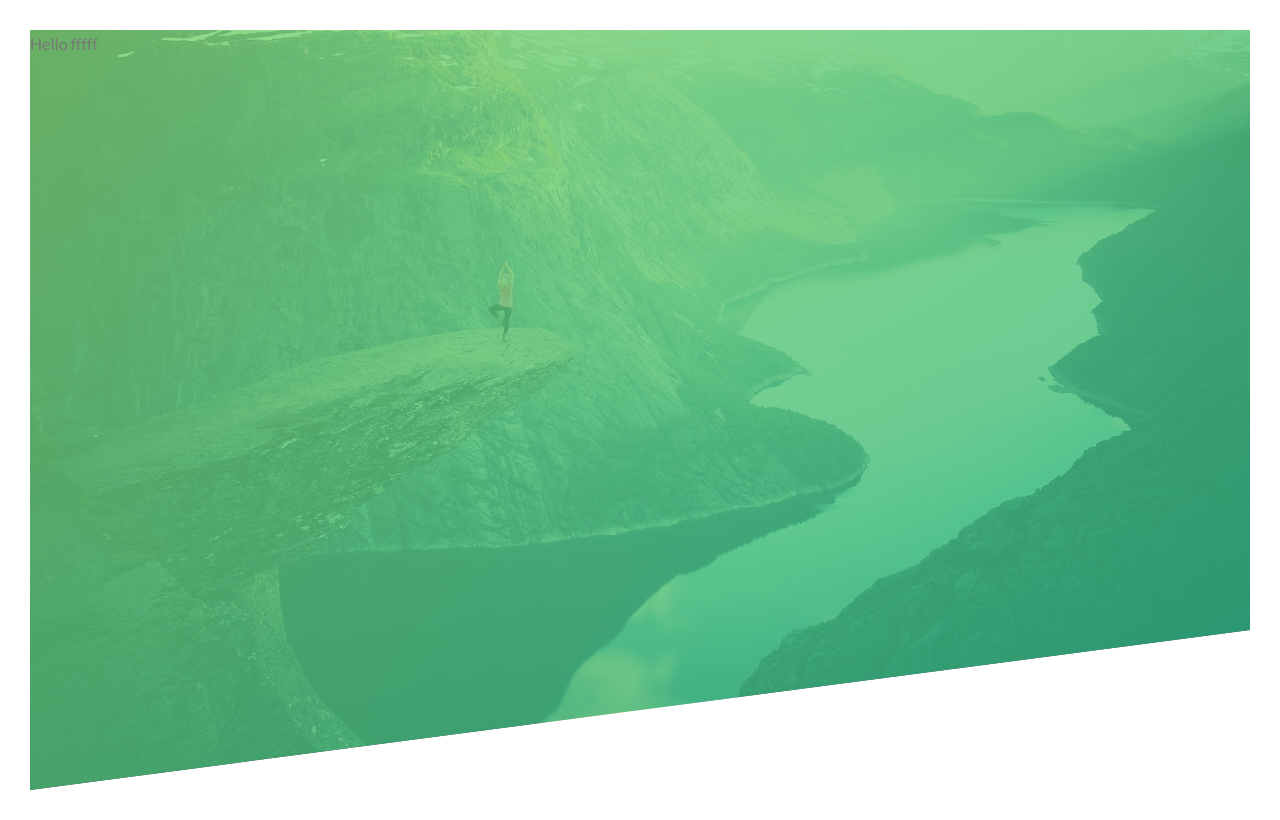
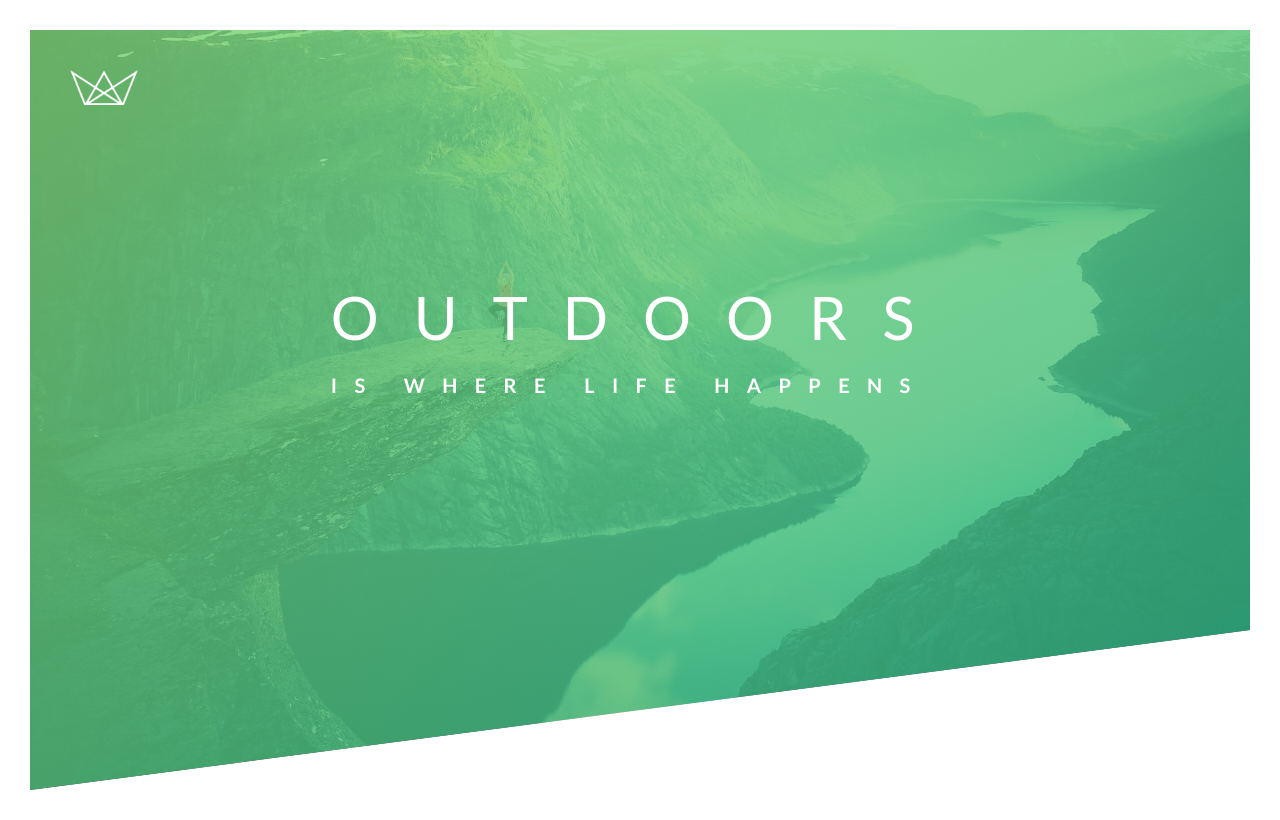
Before and after one commit to DinoVas/natoursProject, a plain HTML site: page index.html in a window 1280 px wide. Drawn offline with Linux system fonts and the light colour scheme.

Commit message:
Added header text

```diff
--- a/css/style.css
+++ b/css/style.css
@@ -29,5 +29,42 @@ body {
     url(../img/hero.jpg);
     background-size:cover;
     background-position: top;
+    position:relative;
     clip-path:polygon(0 0, 100% 0,100% 75vh, 0 100%);
 }
+
+.logo-box {
+    position:absolute;
+    top:40px;
+    left:40px;
+}
+
+.logo {
+    height:35px;
+}
+
+.text-box {
+    position:absolute;
+    top:40%;
+    left:50%;
+    transform: translate(-50%,-50%);
+}
+
+.heading-primary {
+    color:#ffffff;
+    text-transform: uppercase;
+}
+
+.heading-primary-main {
+    display: block;
+    font-size:60px;
+    font-weight:400;
+    letter-spacing: 35px;
+}
+
+.heading-primary-sub {
+    display: block;
+    font-size:20px;
+    font-weight:700;
+    letter-spacing:17.4px;
+}
--- a/index.html
+++ b/index.html
@@ -14,7 +14,16 @@
 </head>
 <body>
     <header class="header">
-        Hello fffff
+        <div class="logo-box">
+            <img src="img/logo-white.png" alt="" alt="logo" class="logo">
+        </div>
+
+        <div class="text-box">
+            <h1 class="heading-primary">
+                <span class="heading-primary-main">Outdoors</span>
+                <span class="heading-primary-sub">is where life happens</span>
+            </h1>
+        </div>
     </header>
 </body>
 </html>
```
